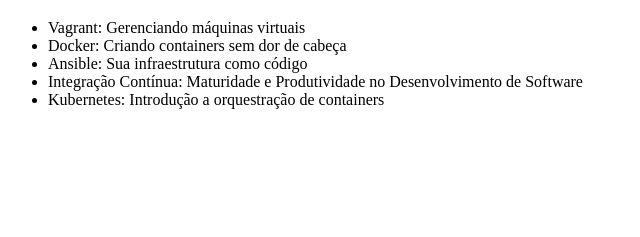
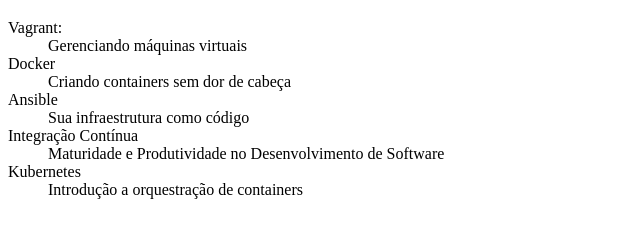
Before and after one commit to uJoao22/GIT_Alura, a plain HTML site: page index.html in a window 1280 px wide. Shown: the part 61-298 px from the top of the page, without its empty margins (0-640 px from the left). Drawn offline with Linux system fonts and the light colour scheme.

Commit message:
Trocando UL por DL e separando os titulos

```diff
--- a/index.html
+++ b/index.html
@@ -7,12 +7,21 @@
 <body>
     <h1>Cursos de DevOps: </h1>
 
-    <ul>
-        <li>Vagrant: Gerenciando máquinas virtuais</li>
-        <li>Docker: Criando containers sem dor de cabeça</li>
-        <li>Ansible: Sua infraestrutura como código</li>
-        <li>Integração Contínua: Maturidade e Produtividade no Desenvolvimento de Software</li>
-        <li>Kubernetes: Introdução a orquestração de containers</li>
-    </ul>
+    <dl>
+        <dt>Vagrant:</dt>
+        <dd>Gerenciando máquinas virtuais</dd>
+
+        <dt>Docker</dt>
+        <dd>Criando containers sem dor de cabeça</dd>
+
+        <dt>Ansible</dt>
+        <dd>Sua infraestrutura como código</dd>
+
+        <dt>Integração Contínua</dt>
+        <dd>Maturidade e Produtividade no Desenvolvimento de Software</dd>
+
+        <dt>Kubernetes</dt>
+        <dd>Introdução a orquestração de containers</dd>
+    </dl>
 </body>
 </html>
```
